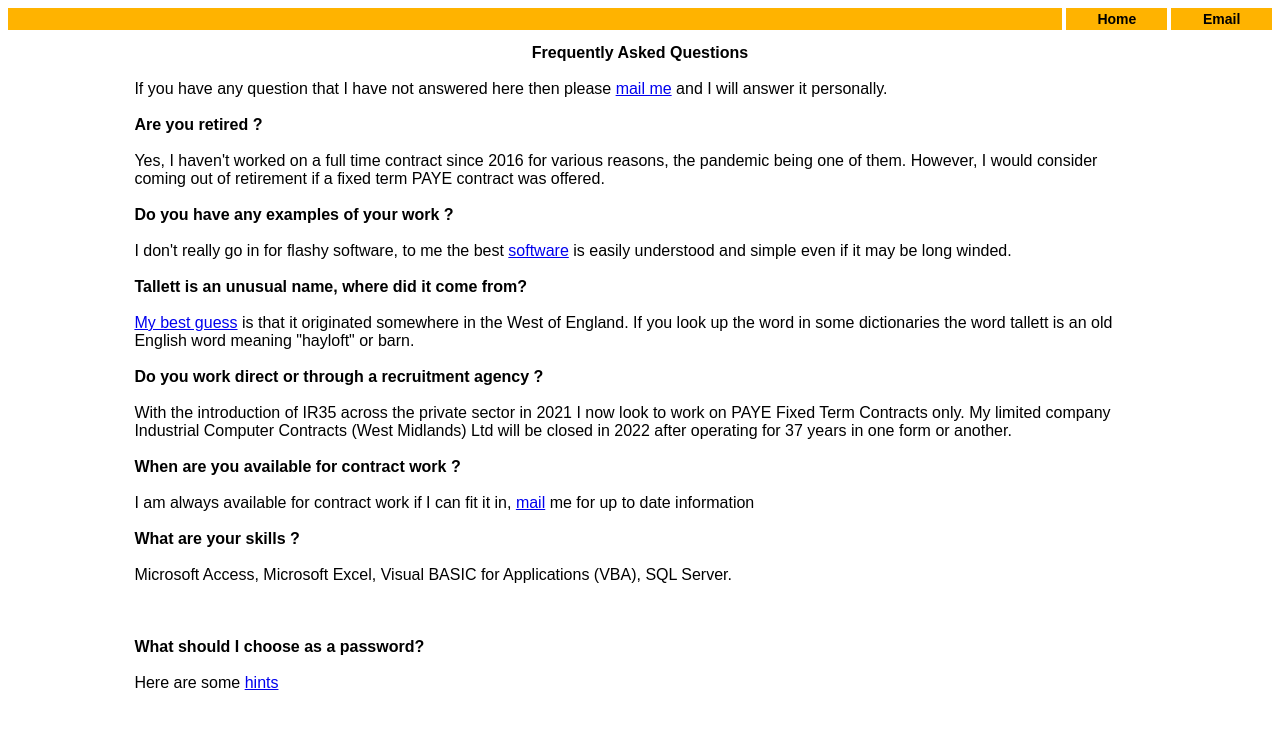
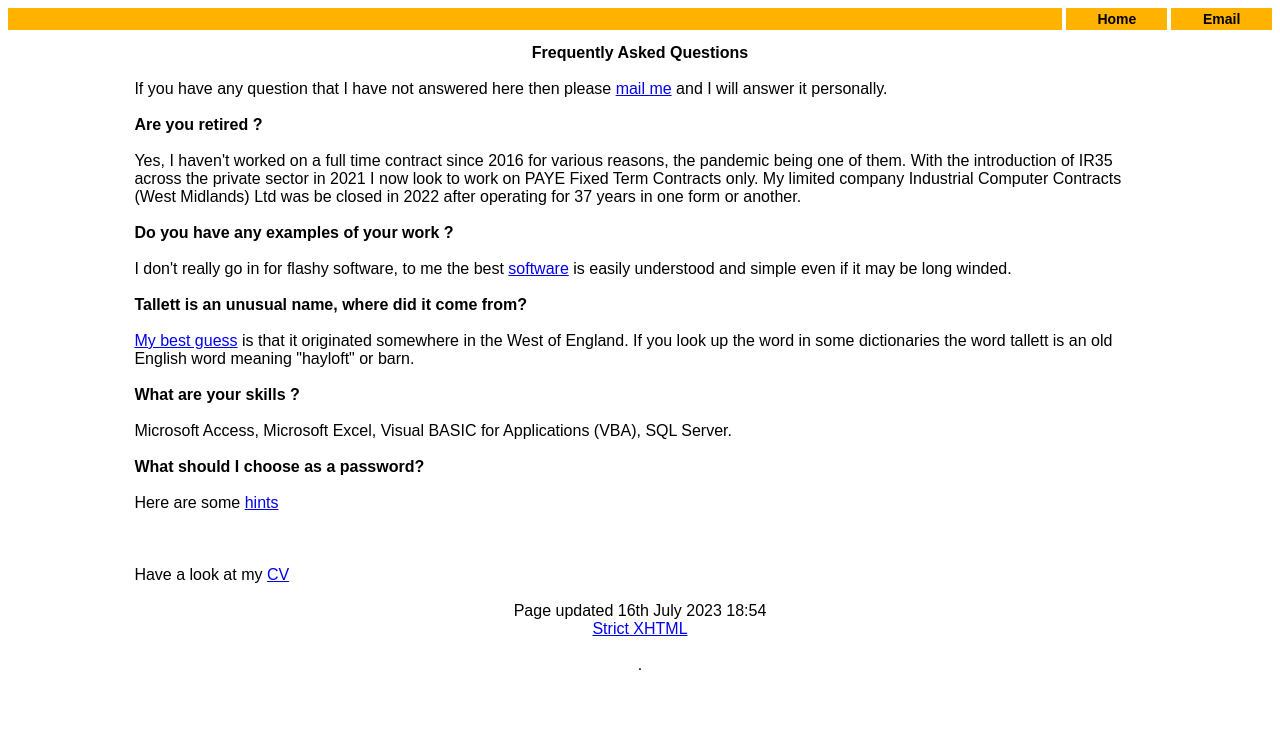
Before and after one commit to DaveTallett26/davetallett26.github.io, a Jekyll site: the page faq.html, which Jekyll copies as it is, in a window 1280 px wide. Shown: the top 729 px of the page. Built offline with Jekyll 4.4.1, drawn with Linux system fonts in a browser that asks for light colours.

Commit message:
Update faq.html retired

```diff
--- a/faq.html
+++ b/faq.html
@@ -23,7 +23,8 @@ If you have any question that I have not answered here then please <a href="emai
 <b>Are you retired ?</b>
 <br/><br/>
 Yes, I haven't worked on a full time contract since 2016 for various reasons, the pandemic being one of them.
-  However, I would consider coming out of retirement if a fixed term PAYE contract was offered.
+With the introduction of IR35 across the private sector in 2021 I now look to work on PAYE Fixed Term Contracts only.
+My limited company Industrial Computer Contracts (West Midlands) Ltd was be closed in 2022 after operating for 37 years in one form or another.
   <br/><br/>
 <b>Do you have any examples of your work ?</b>
 <br/><br/>
@@ -34,19 +35,9 @@ I don't really go in for flashy software, to me the best <a href="simple.html">s
 <a href="meaning.html">My best guess</a> is that it originated somewhere in the West of England.
   If you look up the word in some dictionaries the word tallett is an old English word meaning &quot;hayloft&quot; or barn.
 <br/><br/>
-<b>Do you work direct or through a recruitment agency ?</b>
-<br/><br/>
-With the introduction of IR35 across the private sector in 2021 I now look to work on PAYE Fixed Term Contracts only.
-My limited company Industrial Computer Contracts (West Midlands) Ltd will be closed in 2022 after operating for 37 years in one form or another.
-<br/><br/>
-<b>When are you available for contract work ?</b>
-<br/><br/>
-I am always available for contract work if I can fit it in, <a href="email.html">mail</a> me for up to date information
-<br/><br/>
 <b>What are your skills ?</b>
 <br/><br/>
 Microsoft Access, Microsoft Excel, Visual BASIC for Applications (VBA), SQL Server.
-<br/><br/>
 <br/><br/>
 <b>What should I choose as a password?</b>
 <br/><br/>
@@ -153,15 +144,16 @@ Please do not ring me at work, <a href="email.html">mail</a> me, I usually reply
 <br/><br/>
 Click <a href="index.html">here</a>.
 <br/><br/>
-</div>
+</div> -->
+<br/><br/>
+Have a look at my <a href="cv.html">CV</a>
 <div class="style61">
 <br/>
-Page updated 22nd June 2021 14:45
+Page updated 16th July 2023 18:54
 <br/>
 <a href="https://validator.w3.org/check?uri=https://davetallett26.github.io/faq.html">Strict XHTML</a>
 <br/><br/>
 .
 </div>
--->
 </body>
 </html>
```
